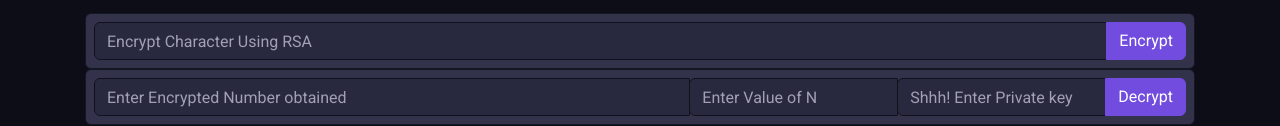
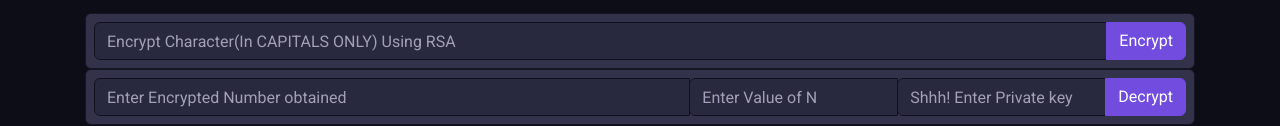
Before and after one commit to maahir22/Cryptography, a plain HTML site: page index.html in a window 1280 px wide. Shown: the part 1190-1316 px from the top of the page. Drawn offline with Linux system fonts and the light colour scheme; a web font is replaced by a local one.

Commit message:
Update index.html

```diff
--- a/index.html
+++ b/index.html
@@ -102,7 +102,7 @@
 
         <form name="RSA_Encrypt" class="card p-2" onsubmit="rsa();return false">
         <div class="input-group">
-          <input type="text" class="form-control" placeholder="Encrypt Character Using RSA" name="fname">
+          <input type="text" class="form-control" placeholder="Encrypt Character(In CAPITALS ONLY) Using RSA" name="fname">
           <div class="input-group-append">
             <button type="submit" class="btn btn-primary">Encrypt</button>
           </div>
```
